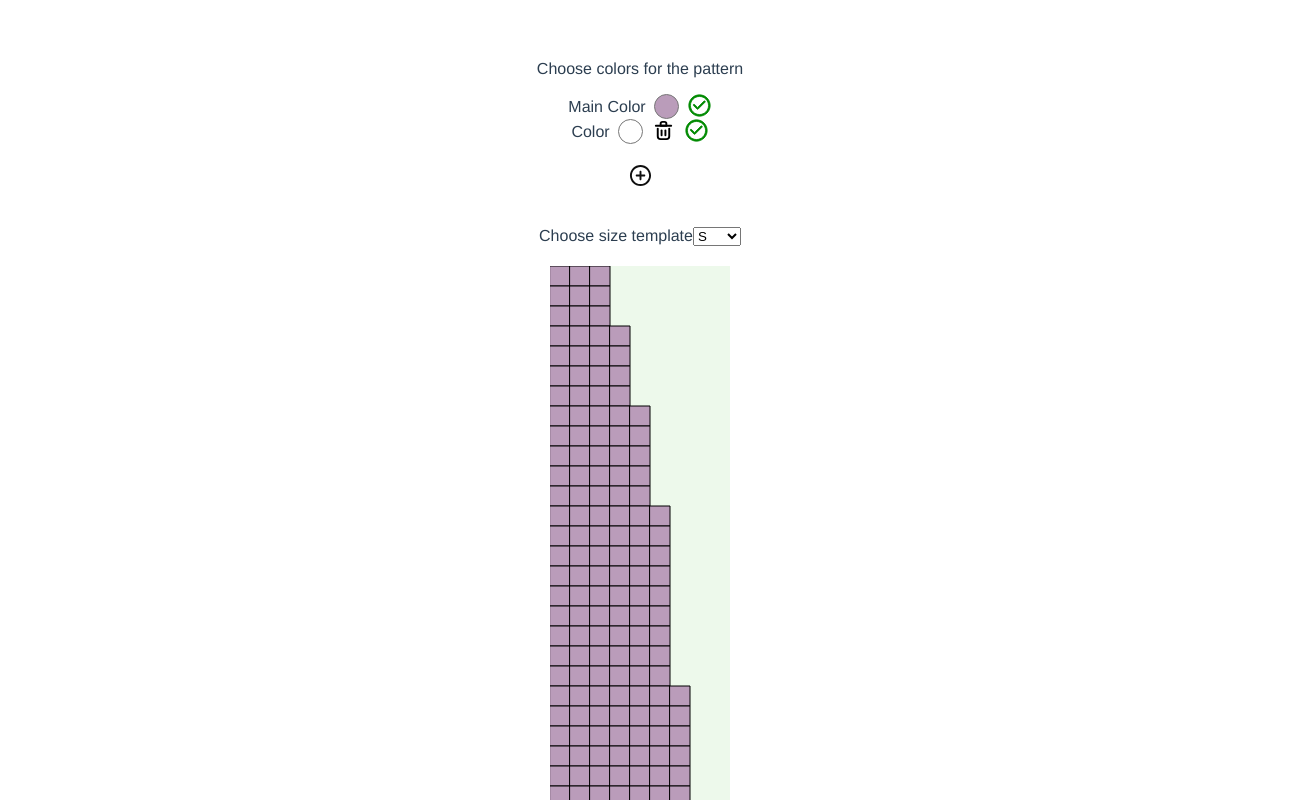
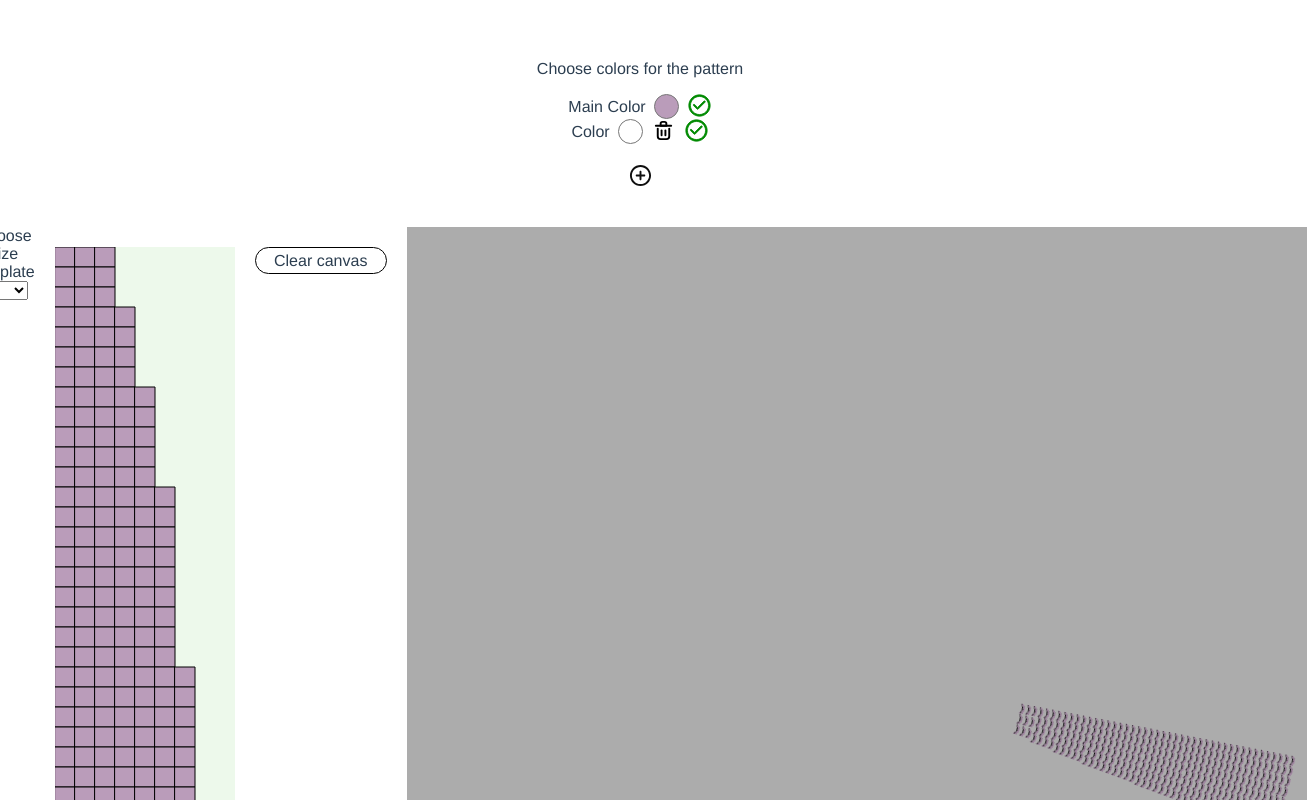
Before and after one commit to SuviAnnina/knitdesignerapp, a Vue app: page / in a window 1280 px wide. Shown: the top 800 px of the page, 1307 px wide, since content can reach past the window. Built offline with nearby package versions, Linux system fonts and the light colour scheme.

Commit message:
Add PatternImage

```diff
--- a/src/App.vue
+++ b/src/App.vue
@@ -23,9 +23,10 @@ onUnmounted(() => {
     <YarnManager />
     <br/>
     <br/>
-    <P5Grid />
-    <br />
-    <PatternImage />
+    <div class="container">
+      <P5Grid />
+      <PatternImage />
+    </div>
   </div>
 </template>
 
@@ -38,4 +39,11 @@ onUnmounted(() => {
   color: #2c3e50;
   margin-top: 60px;
 }
+
+.container {
+  display: flex;
+  justify-content: center; /* Center them horizontally */
+  align-items: flex-start; /* Align them to the top */
+  gap: 20px; /* Space between components */
+}
 </style>
--- a/src/components/PatternImage.vue
+++ b/src/components/PatternImage.vue
@@ -1,5 +1,5 @@
 <script setup>
-import { onMounted, onBeforeUnmount } from "vue";
+import { onMounted, onBeforeUnmount, watch } from "vue";
 import { colorPalette } from "@/colorStore";
 import { grid } from "@/gridStore";
 import { selectedTemplate } from "@/templateStore";
@@ -37,7 +37,7 @@ let config = {
       return tau / this.count;
     }
   },
-  debug: true
+  debug: false
 }
 
 
@@ -75,12 +75,14 @@ const sketch = (p) => {
         p.circle(0, 0, p.width);
       }
 
-      for (let i = 0; i < config.slice.count; i++) {
-        drawSlice(i);
-      }
+      drawSlice(1)
+
+      // for (let i = 0; i < config.slice.count; i++) {
+      //   drawSlice(i);
+      // }
     };
 
-    function drawStitch(x, y, angle, colorCode) {
+    let drawStitch = (x, y, angle, colorCode) => {
       p.push();
       p.translate(x, y);
       p.rotate(angle);
@@ -89,7 +91,7 @@ const sketch = (p) => {
       p.pop();
     }
 
-    function drawSlice(sliceNumber) {
+    let drawSlice = (sliceNumber) => {
       const sliceAngle = config.slice.angle;
       const innerRadius = config.slice.innerRadius;
       const stitchHeight = config.stitch.height;
@@ -102,12 +104,10 @@ const sketch = (p) => {
           let theta = startAngle + offsetAngle;
 
           if (config.debug) {
-            // p.fill(colorPalette[grid[y][x]]);
-            p.fill(255, 0, 0);
+            p.fill(colorPalette[grid[y][x]].color);
             p.circle(polarToX(r, theta), polarToY(r, theta), 5);
           } else {
-            // drawStitch(polarToX(r, theta), polarToY(r, theta), theta + pi * 1.5, colorPalette[grid[y][x]]);
-            drawStitch(polarToX(r, theta), polarToY(r, theta), theta + pi * 1.5, "#32a852");
+            drawStitch(polarToX(r, theta), polarToY(r, theta), theta + pi * 1.5, colorPalette[grid[y][x]].color);
           }
         }
         if (config.debug) {
@@ -120,6 +120,13 @@ const sketch = (p) => {
 }
 }
 
+watch(colorPalette, () => {
+  p5Instance.redraw();
+})
+
+watch(grid, () => {
+  p5Instance.redraw();
+})
 
 onMounted(() => {
   p5Instance = new p5(sketch, document.getElementById("2d-pattern-container"));
```
